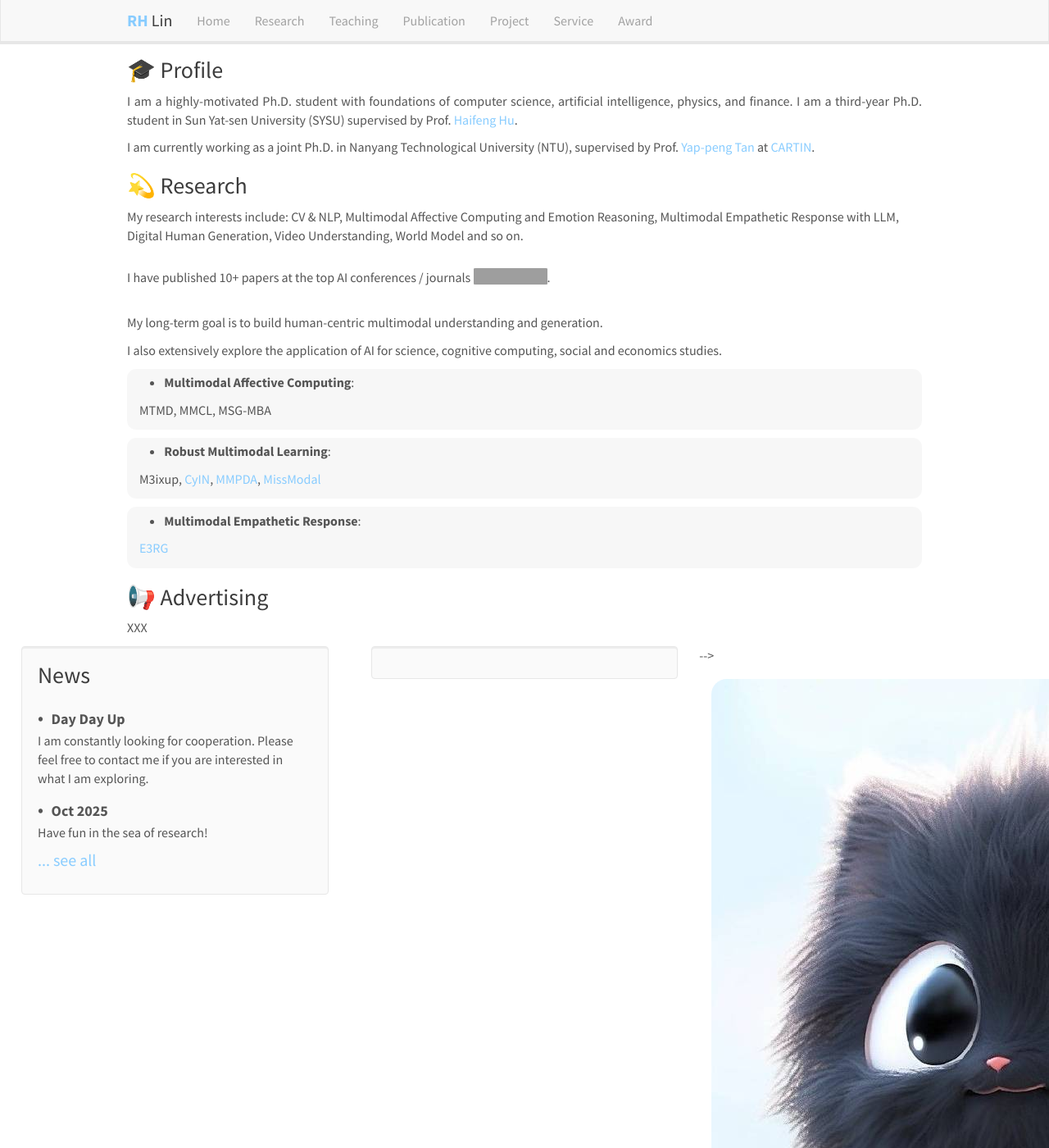
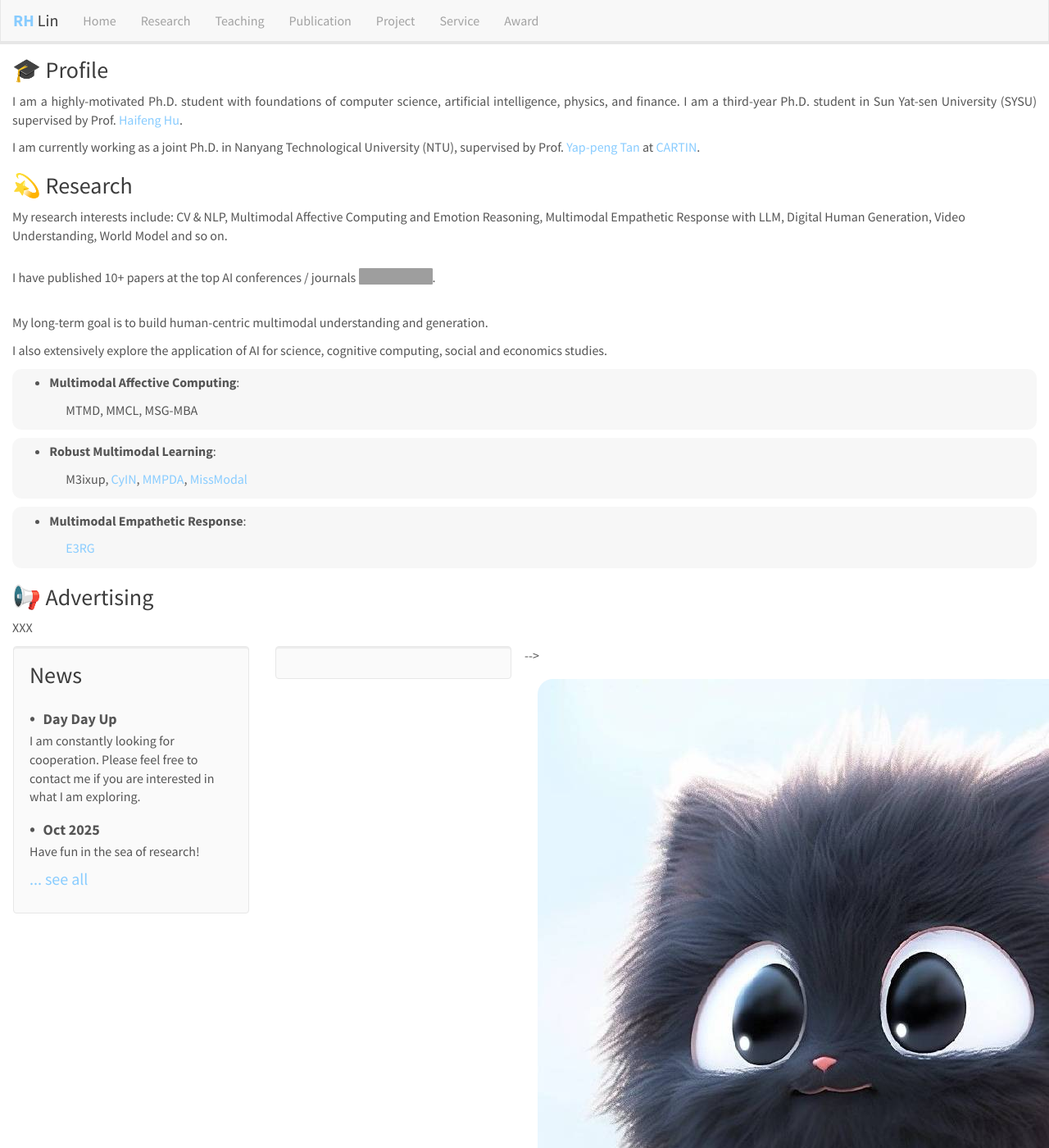
Before and after one commit to RH-Lin/rh-lin.github.io, a Jekyll site: the page built from _pages/home.md, in a window 1280 px wide and 1400 px high. Shown: the whole window at 82% size. Built offline with Jekyll 4.4.1, drawn with Linux system fonts in a browser that asks for light colours; nearby versions of some CDN libraries; comment, search, counter and statistics services are not loaded; a style sheet for code colours, icons or effects is not loaded; grey boxes are pictures that could not be loaded.

Commit message:
Reinitialize

```diff
--- a/_includes/visits.html
+++ b/_includes/visits.html
@@ -4,8 +4,6 @@
 
 <script type='text/javascript' id='clustrmaps' src='//cdn.clustrmaps.com/map_v2.js?cl=88ccee&w=a&t=n&d=vuXu8r4DBROnkEntNREV93Uef4G6EskWYKVJkXDM3II&co=ffffff&cmo=f46d90&cmn=f2bc7e&ct=ffffff'></script>
 
-<script type='text/javascript' id='clustrmaps' src='//cdn.clustrmaps.com/map_v2.js?cl=b6e0dd&w=a&t=tt&d=vuXu8r4DBROnkEntNREV93Uef4G6EskWYKVJkXDM3II&co=ffffff&cmo=ca254e&cmn=fca747&ct=00d6b9'></script>
-
 <div style="margin-top: -22px"></div>
 
 </div>
--- a/_layouts/default.html
+++ b/_layouts/default.html
@@ -18,12 +18,12 @@ layout: compress
 
       <div class="row">
         <!-- 左侧 Sidebar -->
-        <aside class="col-md-3">
+        <aside class="col-sm-3">
           {% include sidebar.html %}
         </aside>
 
         <!-- 右侧内容 -->
-        <main class="col-md-9">
+        <main class="col-sm-9">
           {{ content }}
         </main>
       </div>
--- a/_layouts/homelayout.html
+++ b/_layouts/homelayout.html
@@ -2,12 +2,12 @@
 layout: default
 ---
 
-<div id="homeid" class="col-sm-8">
+<div id="homeid" class="col-sm-6">
 {{ content }}
 </div>
-<div id="newsid" class="col-sm-4" >
+<div id="newsid" class="col-sm-3" >
 {% include news.html %}
 </div>
-<div id="visits" class="col-sm-4" style="height:182">
+<div id="visits" class="col-sm-3" style="height:190">
 {% include visits.html %}
 </div>
--- a/_pages/home.md
+++ b/_pages/home.md
@@ -38,7 +38,7 @@ I also extensively explore the application of AI for science, cognitive computin
 
 - **Multimodal Affective Computing**:
 
-&nbsp;&nbsp; MTMD, MMCL, MSG-MBA
+<span style="padding-left: 60px;">MTMD, MMCL, MSG-MBA</span>
 
 </div>
 
@@ -48,7 +48,7 @@ I also extensively explore the application of AI for science, cognitive computin
 
 - **Robust Multimodal Learning**:
 
-&nbsp;&nbsp; M3ixup, [CyIN](https://github.com/RH-Lin/CyIN), [MMPDA](https://github.com/RH-Lin/MMPDA), [MissModal](https://github.com/RH-Lin/MissModal)
+<span style="padding-left: 60px;">M3ixup, [CyIN](https://github.com/RH-Lin/CyIN), [MMPDA](https://github.com/RH-Lin/MMPDA), [MissModal](https://github.com/RH-Lin/MissModal)</span>
 
 </div>
 
@@ -58,7 +58,7 @@ I also extensively explore the application of AI for science, cognitive computin
 
 - **Multimodal Empathetic Response**:
 
-&nbsp;&nbsp; [E3RG](https://github.com/RH-Lin/E3RG)
+<span style="padding-left: 60px;">[E3RG](https://github.com/RH-Lin/E3RG)</span>
 
 </div>
 
--- a/css/main.scss
+++ b/css/main.scss
@@ -43,7 +43,7 @@ pubtit {
 .container-fluid {
   margin-right: auto;
   margin-left: auto;
-  max-width: 1000px; /* or 950px */
+  max-width: 1500px; /* or 950px */
 }
 
 /* Home, News */
```
